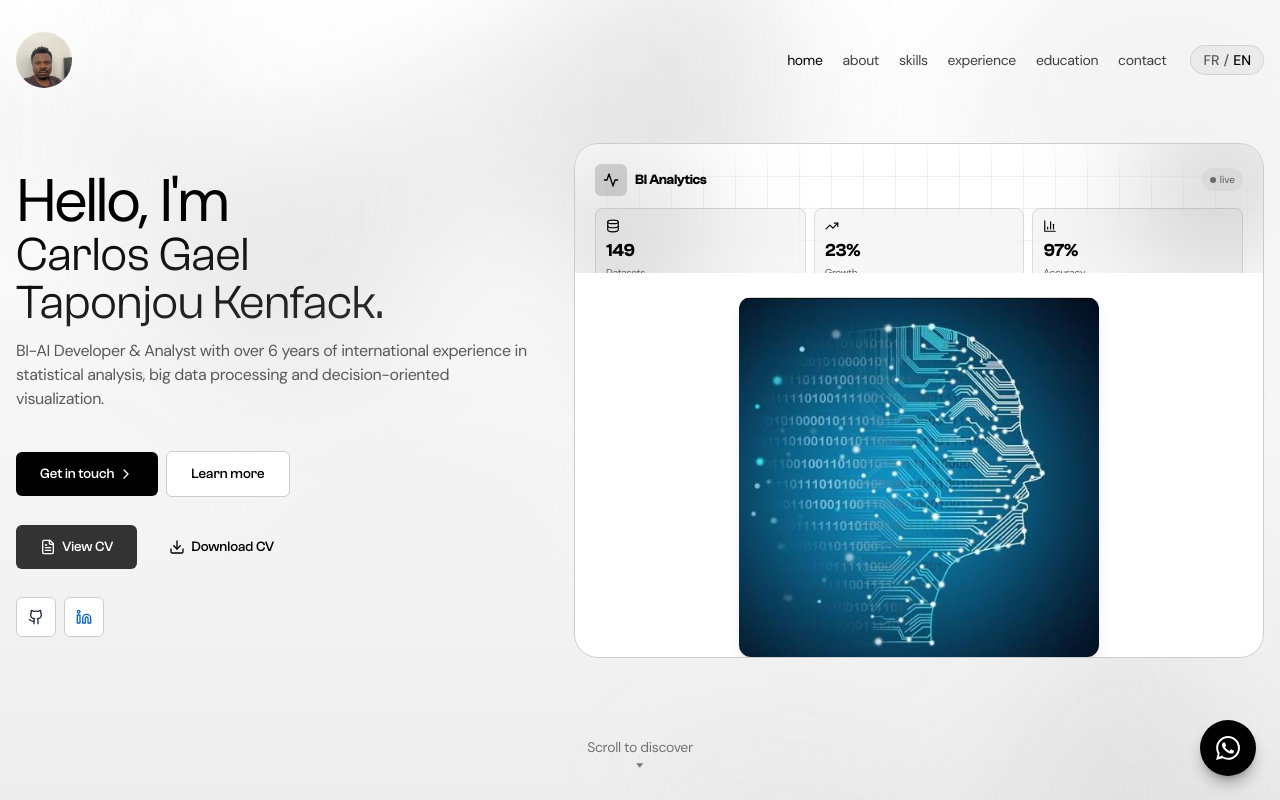
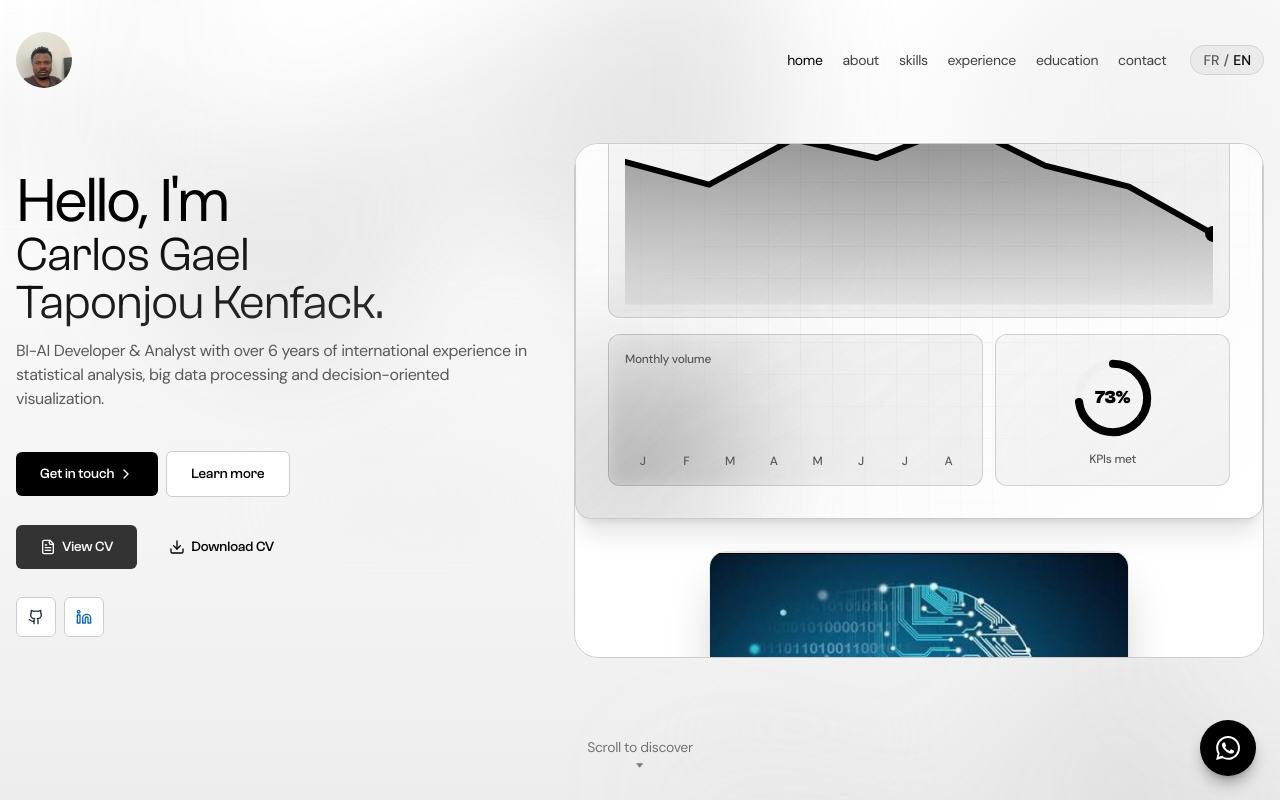
Before and after one commit to yohivana-KYIM/Carlos-Taponjou, a Next.js app: page / in a window 1280 px wide. Shown: the top 800 px of the page. Built offline with nearby package versions, Linux system fonts and the light colour scheme.

Commit message:
historique

```diff
--- a/src/components/DataVisual.tsx
+++ b/src/components/DataVisual.tsx
@@ -93,10 +93,10 @@ export default function DataVisual() {
   const areaPath = `${linePath} L${CHART_W},${CHART_H} L0,${CHART_H} Z`;
 
   return (
-    <div className="relative flex h-full w-full flex-col gap-3 overflow-hidden p-5">
+    <div className="relative flex h-full min-h-[650px] w-full flex-col gap-4 overflow-hidden rounded-2xl border border-primary/20 bg-gradient-to-br from-background via-black/[0.02] to-background p-8 shadow-xl backdrop-blur-sm">
       {/* Animated grid background */}
       <div
-        className="pointer-events-none absolute inset-0 opacity-[0.15]"
+        className="pointer-events-none absolute inset-0 opacity-[0.08]"
         style={{
           backgroundImage:
             "linear-gradient(to right, hsl(var(--primary)/0.4) 1px, transparent 1px), linear-gradient(to bottom, hsl(var(--primary)/0.4) 1px, transparent 1px)",
@@ -107,27 +107,27 @@ export default function DataVisual() {
       />
 
       {/* Floating glow */}
-      <div className="pointer-events-none absolute -right-10 -top-10 h-40 w-40 rounded-full bg-primary/20 blur-3xl" />
-      <div className="pointer-events-none absolute -bottom-10 -left-10 h-40 w-40 rounded-full bg-secondary/20 blur-3xl" />
+      <div className="pointer-events-none absolute -right-20 -top-20 h-64 w-64 rounded-full bg-primary/15 blur-3xl" />
+      <div className="pointer-events-none absolute -bottom-20 -left-20 h-64 w-64 rounded-full bg-secondary/15 blur-3xl" />
 
       {/* Header */}
       <div className="relative flex items-center justify-between">
-        <div className="flex items-center gap-2">
-          <div className="flex h-8 w-8 items-center justify-center rounded-md bg-primary/15 text-primary">
-            <Activity className="h-4 w-4" />
+        <div className="flex items-center gap-3">
+          <div className="flex h-10 w-10 items-center justify-center rounded-lg bg-gradient-to-br from-primary/20 to-primary/10 text-primary">
+            <Activity className="h-5 w-5" />
           </div>
-          <span className="clash-grotesk text-sm font-semibold tracking-tight text-foreground">
+          <span className="clash-grotesk text-lg font-semibold tracking-tight text-foreground">
             BI Analytics
           </span>
         </div>
-        <span className="flex items-center gap-1 rounded-full bg-black/[0.04] px-2 py-1 text-[10px] text-muted-foreground">
-          <span className="h-1.5 w-1.5 animate-pulse rounded-full bg-black" />
+        <span className="flex items-center gap-1 rounded-full bg-primary/10 px-3 py-1.5 text-xs text-primary font-medium border border-primary/20">
+          <span className="h-2 w-2 animate-pulse rounded-full bg-primary" />
           live
         </span>
       </div>
 
       {/* KPI row */}
-      <div className="relative grid grid-cols-3 gap-2">
+      <div className="relative grid grid-cols-3 gap-3">
         {[
           { icon: Database, label: "Datasets", value: kpis.datasets, suffix: "" },
           { icon: TrendingUp, label: "Growth", value: kpis.growth, suffix: "%" },
@@ -135,13 +135,13 @@ export default function DataVisual() {
         ].map((kpi) => (
           <div
             key={kpi.label}
-            className="rounded-lg border border-black/10 bg-black/[0.03] p-2.5 backdrop-blur"
+            className="rounded-xl border border-primary/15 bg-gradient-to-br from-black/[0.02] to-black/[0.05] p-4 backdrop-blur hover:border-primary/25 hover:bg-black/[0.06] transition-all"
           >
-            <kpi.icon className="mb-1 h-3.5 w-3.5 text-primary" />
-            <div className="clash-grotesk text-lg font-semibold tracking-tight text-foreground">
+            <kpi.icon className="mb-2 h-4 w-4 text-primary" />
+            <div className="clash-grotesk text-2xl font-bold tracking-tight text-foreground">
               <LiveNumber value={kpi.value} suffix={kpi.suffix} />
             </div>
-            <div className="text-[10px] tracking-tight text-muted-foreground">
+            <div className="text-xs tracking-tight text-muted-foreground font-medium">
               {kpi.label}
             </div>
           </div>
@@ -149,24 +149,24 @@ export default function DataVisual() {
       </div>
 
       {/* Area chart */}
-      <div className="relative flex-1 rounded-lg border border-black/10 bg-black/[0.03] p-3 backdrop-blur">
-        <div className="mb-1 flex items-center justify-between">
-          <span className="text-[10px] tracking-tight text-muted-foreground">
+      <div className="relative flex-1 rounded-xl border border-primary/15 bg-gradient-to-br from-black/[0.02] to-black/[0.05] p-4 backdrop-blur">
+        <div className="mb-2 flex items-center justify-between">
+          <span className="text-xs tracking-tight text-muted-foreground font-medium">
             Revenue trend
           </span>
-          <span className="clash-grotesk text-gradient text-xs font-semibold">
+          <span className="clash-grotesk text-gradient text-sm font-bold">
             ↑ <LiveNumber value={kpis.growth + 8} suffix="%" />
           </span>
         </div>
         <svg
           viewBox={`0 0 ${CHART_W} ${CHART_H}`}
           preserveAspectRatio="none"
-          className="h-[calc(100%-18px)] w-full"
+          className="h-[calc(100%-24px)] w-full"
         >
           <defs>
             <linearGradient id="areaFill" x1="0" y1="0" x2="0" y2="1">
-              <stop offset="0%" stopColor="hsl(var(--primary))" stopOpacity="0.35" />
-              <stop offset="100%" stopColor="hsl(var(--primary))" stopOpacity="0" />
+              <stop offset="0%" stopColor="hsl(var(--primary))" stopOpacity="0.4" />
+              <stop offset="100%" stopColor="hsl(var(--primary))" stopOpacity="0.05" />
             </linearGradient>
           </defs>
           <motion.path
@@ -179,7 +179,7 @@ export default function DataVisual() {
             d={linePath}
             fill="none"
             stroke="hsl(var(--primary))"
-            strokeWidth={2.5}
+            strokeWidth={3}
             strokeLinecap="round"
             strokeLinejoin="round"
             animate={{ d: linePath }}
@@ -187,7 +187,7 @@ export default function DataVisual() {
           />
           {/* Leading dot */}
           <motion.circle
-            r="3.5"
+            r="4"
             fill="hsl(var(--primary))"
             animate={{
               cx: CHART_W,
@@ -199,21 +199,21 @@ export default function DataVisual() {
       </div>
 
       {/* Bottom row: bars + donut */}
-      <div className="relative grid grid-cols-[1.6fr_1fr] gap-2">
+      <div className="relative grid grid-cols-[1.6fr_1fr] gap-3">
         {/* Bar chart */}
-        <div className="rounded-lg border border-black/10 bg-black/[0.03] p-3 backdrop-blur">
-          <span className="mb-2 block text-[10px] tracking-tight text-muted-foreground">
+        <div className="rounded-xl border border-primary/15 bg-gradient-to-br from-black/[0.02] to-black/[0.05] p-4 backdrop-blur">
+          <span className="mb-3 block text-xs tracking-tight text-muted-foreground font-medium">
             Monthly volume
           </span>
-          <div className="flex h-[70px] items-end justify-between gap-1.5">
+          <div className="flex h-[90px] items-end justify-between gap-2">
             {bars.map((h, i) => (
-              <div key={i} className="flex flex-1 flex-col items-center gap-1">
+              <div key={i} className="flex flex-1 flex-col items-center gap-1.5">
                 <motion.div
-                  className="w-full rounded-sm bg-gradient-to-t from-primary/40 to-primary"
+                  className="w-full rounded-md bg-gradient-to-t from-primary/40 to-primary"
                   animate={{ height: `${h}%` }}
                   transition={{ duration: 0.8, ease }}
                 />
-                <span className="text-[8px] text-muted-foreground">
+                <span className="text-xs text-muted-foreground font-medium">
                   {months[i]}
                 </span>
               </div>
@@ -222,8 +222,8 @@ export default function DataVisual() {
         </div>
 
         {/* Donut */}
-        <div className="flex flex-col items-center justify-center rounded-lg border border-black/10 bg-black/[0.03] p-3 backdrop-blur">
-          <div className="relative h-[70px] w-[70px]">
+        <div className="flex flex-col items-center justify-center rounded-xl border border-primary/15 bg-gradient-to-br from-black/[0.02] to-black/[0.05] p-4 backdrop-blur">
+          <div className="relative h-[90px] w-[90px]">
             <svg viewBox="0 0 100 100" className="h-full w-full -rotate-90">
               <circle
                 cx="50"
@@ -232,7 +232,7 @@ export default function DataVisual() {
                 fill="none"
                 stroke="hsl(var(--muted))"
                 strokeWidth="9"
-                opacity="0.4"
+                opacity="0.3"
               />
               <motion.circle
                 cx="50"
@@ -248,12 +248,12 @@ export default function DataVisual() {
               />
             </svg>
             <div className="absolute inset-0 flex items-center justify-center">
-              <span className="clash-grotesk text-sm font-semibold text-foreground">
+              <span className="clash-grotesk text-lg font-bold text-foreground">
                 <LiveNumber value={donut} suffix="%" />
               </span>
             </div>
           </div>
-          <span className="mt-1 text-[10px] tracking-tight text-muted-foreground">
+          <span className="mt-2 text-xs tracking-tight text-muted-foreground font-medium">
             KPIs met
           </span>
         </div>
--- a/src/pages/index.tsx
+++ b/src/pages/index.tsx
@@ -253,15 +253,17 @@ export default function Home() {
             data-scroll
             data-scroll-speed="-.01"
             id={styles["canvas-container"]}
-            className="mt-14 flex h-full w-full flex-col items-center justify-center gap-6 xl:mt-0"
+            className="mt-14 flex h-full w-full flex-col items-center justify-center gap-8 xl:mt-0"
           >
-            <DataVisual />
+            <div className="w-full">
+              <DataVisual />
+            </div>
             <Image
               src="/ia.jpeg"
               alt="Intelligence Artificielle"
-              width={400}
-              height={400}
-              className="h-auto w-full max-w-[360px] rounded-xl object-contain shadow-lg"
+              width={500}
+              height={500}
+              className="h-auto w-full max-w-[420px] rounded-2xl object-contain shadow-2xl border border-primary/10"
               priority
             />
           </div>
```
